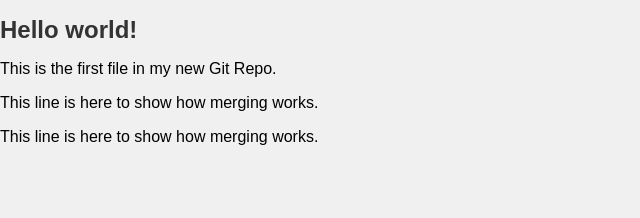
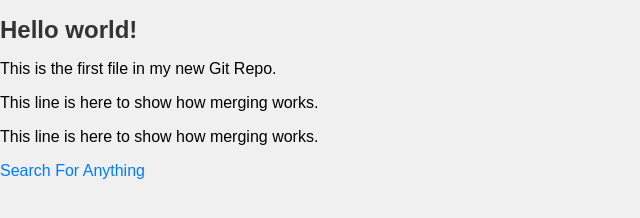
Before and after one commit to MattHeaven/hello-world, a plain HTML site: page index.html in a window 1280 px wide. Shown: the whole page, without its empty margins (0-640 px from the left). Drawn offline with Linux system fonts and the light colour scheme.

Commit message:
Added Search Link

```diff
--- a/index.html
+++ b/index.html
@@ -11,5 +11,8 @@
     <p>This line is here to show how merging works.</p>
     <p>This line is here to show how merging works.</p>
 
+
+    <a href="google.com"> Search For Anything</a>
+
 </body>
 </html>
```
